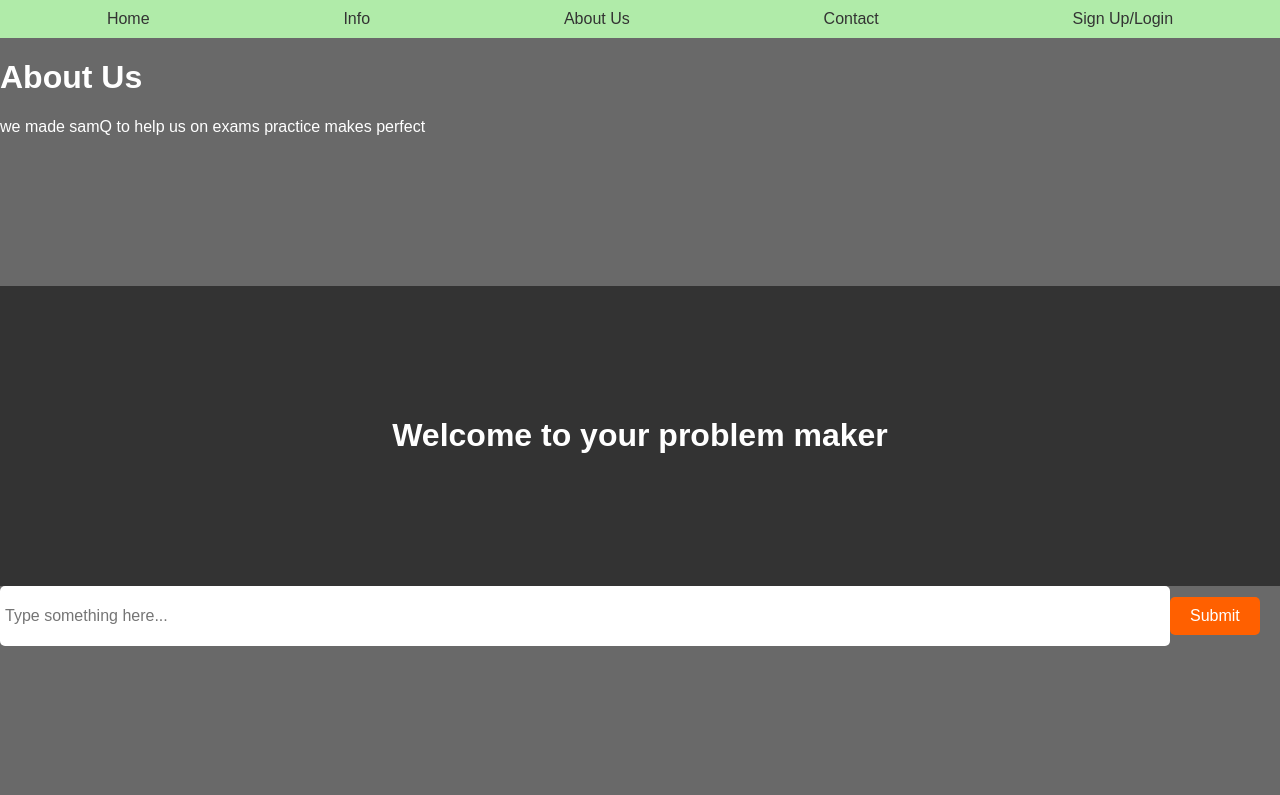
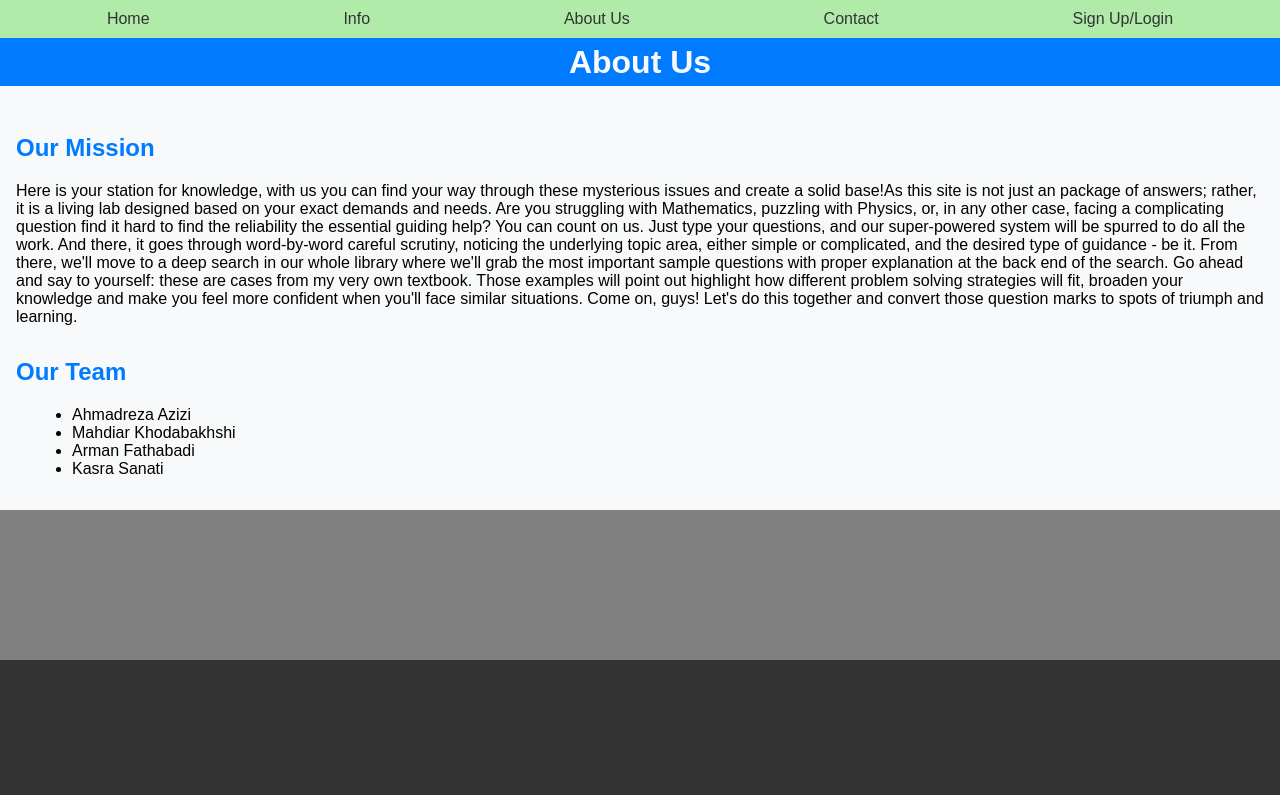
Before and after one commit to Arman-Fathabadi/moonhack, a React (Create React App) app: page /about in a window 1280 px wide. Shown: the top 795 px of the page. Built offline with nearby package versions, Linux system fonts and the light colour scheme.

Commit message:
about us

```diff
--- a/src/pages/AboutUs.jsx
+++ b/src/pages/AboutUs.jsx
@@ -3,10 +3,35 @@ import "../styles/AboutUs.css";
 
 function AboutUs() {
   return (
-    <div id="about">
-      <h1>About Us</h1>
-      <p>we made samQ to help us on exams practice makes perfect</p>
-    </div>
+    <><div class="bg-primary h-12 flex justify-center items-center">
+          <h1 class="text-light font-bold text-2xl">About Us</h1>
+      </div><div class="bg-light p-4">
+              <div class="mt-8">
+                  <h2 class="text-primary font-bold text-2xl">Our Mission</h2>
+                  <p class="text-gray-500 font-medium text-lg">
+                      Here is your station for knowledge, with us you can find your way through these mysterious issues and create a solid base!As this site is not just an package of answers; rather, it is a living lab designed based on your exact demands and needs. Are you struggling with Mathematics, puzzling with Physics, or, in any other case, facing a complicating question find it hard to find the reliability the essential guiding help? You can count on us.
+                      Just type your questions, and our super-powered system will be spurred to do all the work. And there, it goes through word-by-word careful scrutiny, noticing the underlying topic area, either simple or complicated, and the desired type of guidance - be it. From there, we'll move to a deep search in our whole library where we'll grab the most important sample questions with proper explanation at the back end of the search.
+                      Go ahead and say to yourself: these are cases from my very own textbook. Those examples will point out highlight how different problem solving strategies will fit, broaden your knowledge and make you feel more confident when you'll face similar situations. Come on, guys! Let's do this together and convert those question marks to spots of triumph and learning.
+                  </p>
+              </div>
+              <div class="mt-8">
+                  <h2 class="text-primary font-bold text-2xl">Our Team</h2>
+                  <ul class="list-disc ml-4">
+                      <li class="text-gray-500 font-medium text-lg">
+                          Ahmadreza Azizi
+                      </li>
+                      <li class="text-gray-500 font-medium text-lg">
+                          Mahdiar Khodabakhshi
+                      </li>
+                      <li class="text-gray-500 font-medium text-lg">
+                          Arman Fathabadi
+                      </li>
+                      <li class="text-gray-500 font-medium text-lg">
+                          Kasra Sanati
+                      </li>
+                  </ul>
+              </div>
+          </div></>
   );
 }
 
--- a/src/styles/AboutUs.css
+++ b/src/styles/AboutUs.css
@@ -1,23 +1,133 @@
-.about-us {
-  padding: 20px;
-  line-height: 1.6;
+body {
+    font-family: 'Poppins', sans-serif;
+    background-color:grey
 }
 
-body{background-color:dimgrey}
-
-#about{color:white}
-
-.team-member {
-  display: flex;
-  margin-bottom: 20px;
+.bg-primary {
+    background-color: #007bff;
 }
 
-.team-member img {
-  width: 100px; /* It may need to change */
-  height: auto;
-  margin-right: 15px;
+.bg-light {
+    background-color: #f8f9fa;
 }
 
-.team-member p {
-  margin: 0;
+.text-primary {
+    color: #007bff;
 }
+
+.text-light {
+    color: #f8f9fa;
+}
+
+.border-primary {
+    border-color: #007bff;
+}
+
+.rounded-full {
+    border-radius: 50%;
+}
+
+.p-4 {
+    padding: 1rem;
+}
+
+.m-4 {
+    margin: 1rem;
+}
+
+.mt-8 {
+    margin-top: 2rem;
+}
+
+.mb-8 {
+    margin-bottom: 2rem;
+}
+
+.ml-4 {
+    margin-left: 1rem;
+}
+
+.mr-4 {
+    margin-right: 1rem;
+}
+
+.text-center {
+    text-align: center;
+}
+
+.text-left {
+    text-align: left;
+}
+
+.text-right {
+    text-align: right;
+}
+
+.font-bold {
+    font-weight: bold;
+}
+
+.font-medium {
+    font-weight: 500;
+}
+
+.font-light {
+    font-weight: 300;
+}
+
+.h-12 {
+    height: 3rem;
+}
+
+.w-12 {
+    width: 3rem;
+}
+
+.flex {
+    display: flex;
+}
+
+.flex-col {
+    flex-direction: column;
+}
+
+.flex-row {
+    flex-direction: row;
+}
+
+.justify-center {
+    justify-content: center;
+}
+
+.justify-start {
+    justify-content: flex-start;
+}
+
+.justify-end {
+    justify-content: flex-end;
+}
+
+.items-center {
+    align-items: center;
+}
+
+.items-start {
+    align-items: flex-start;
+}
+
+.items-end {
+    align-items: flex-end;
+}
+
+.gap-4 {
+    gap: 1rem;
+}
+
+.gap-8 {
+    gap: 2rem;
+}
+
+.bg-cover {
+    background-size: cover;
+    background-position: center;
+}
--- a/src/styles/infoStyle.css
+++ b/src/styles/infoStyle.css
@@ -2,6 +2,8 @@
     padding: 20px;
     font-family: Arial, sans-serif;
 }
+
+body{background-color:grey}
 
 .info-section {
     margin-bottom: 20px;
```
Also changed, not shown: src/pages/Info.jsx (+2 -13 lines).
